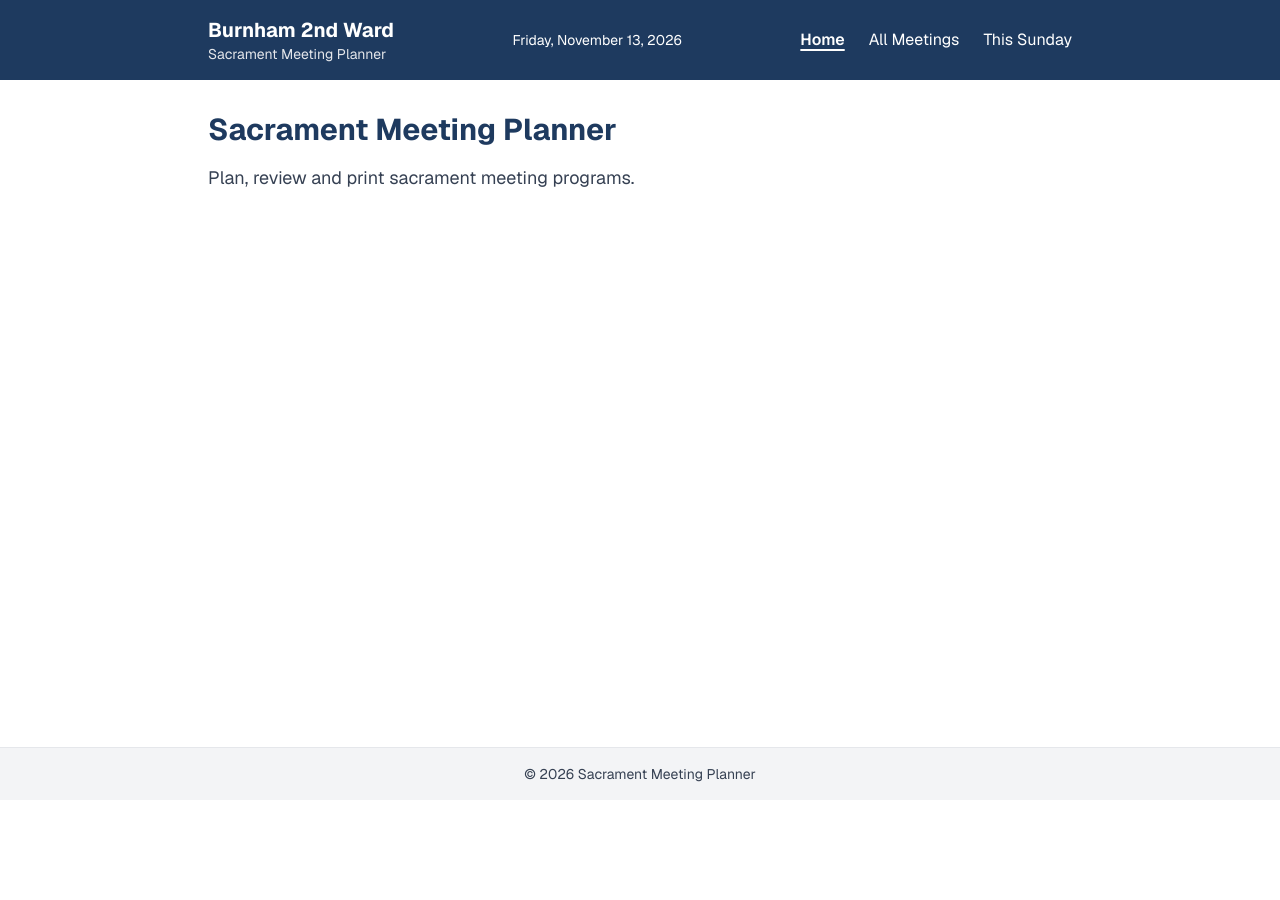
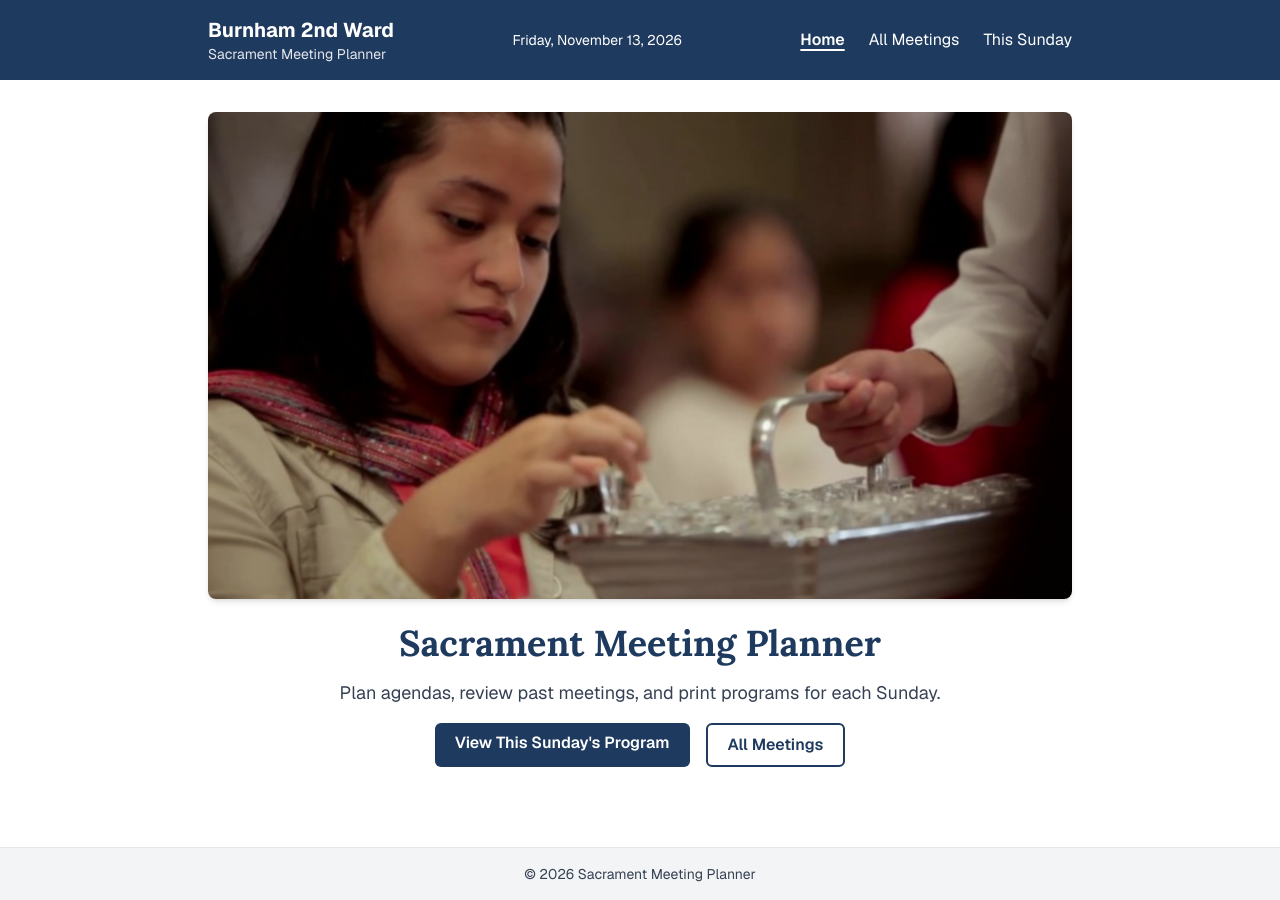
Before and after one commit to ldumlao1204/sacrament-meetings, a Next.js app: page / in a window 1280 px wide. Before the commit the page ends 800 px from the top, so only its background shows below. Built offline with nearby package versions, Linux system fonts and the light colour scheme.

Commit message:
Add Lora font and optimized hero image on home page

```diff
--- a/app/globals.css
+++ b/app/globals.css
@@ -3,6 +3,7 @@
 @theme inline {
   --font-sans: var(--font-geist-sans);
   --font-mono: var(--font-geist-mono);
+  --font-serif: var(--font-lora);
 }
 
 /* Shared design tokens: Tailwind creates bg-primary, text-primary, bg-primary-light, text-accent ... */
@@ -16,4 +17,7 @@
   body {
     @apply bg-white text-gray-900 font-sans;
   }
+  h1, h2, h3 {
+    @apply font-serif;
+  }
 }
--- a/app/layout.tsx
+++ b/app/layout.tsx
@@ -1,5 +1,5 @@
 import type { Metadata } from 'next';
-import { Geist, Geist_Mono } from 'next/font/google';
+import { Geist, Geist_Mono, Lora } from 'next/font/google';
 import './globals.css';
 import Header from '@/components/Header';
 import Footer from '@/components/Footer';
@@ -14,6 +14,11 @@ const geistMono = Geist_Mono({
   subsets: ['latin'],
 });
 
+const lora = Lora({
+  variable: '--font-lora',
+  subsets: ['latin'],
+});
+
 export const metadata: Metadata = {
   title: 'Sacrament Meeting Planner',
   description: 'Plan, review and print sacrament meeting programs.',
@@ -21,7 +26,7 @@ export const metadata: Metadata = {
 
 export default function RootLayout({ children }: LayoutProps<'/'>) {
   return (
-    <html lang="en" className={`${geistSans.variable} ${geistMono.variable} h-full antialiased`}>
+    <html lang="en" className={`${geistSans.variable} ${geistMono.variable} ${lora.variable} h-full antialiased`}>
       <body className="min-h-full flex flex-col">
         <Header />
         <main className="flex-1 w-full max-w-4xl mx-auto px-4 py-8">{children}</main>
--- a/app/page.tsx
+++ b/app/page.tsx
@@ -1,8 +1,38 @@
+import Image from 'next/image';
+import Link from 'next/link';
+
 export default function Home() {
   return (
-    <section>
-      <h1 className="text-3xl font-bold text-primary mb-4">Sacrament Meeting Planner</h1>
-      <p className="text-lg text-gray-700">Plan, review and print sacrament meeting programs.</p>
+    <section className="space-y-6">
+      <Image
+        src="/hero.png"
+        alt="A young woman partaking of the sacrament water during sacrament meeting"
+        width={1198}
+        height={675}
+        preload
+        sizes="(min-width: 896px) 864px, 100vw"
+        className="w-full h-auto rounded-lg shadow-md"
+      />
+      <div className="text-center space-y-4">
+        <h1 className="text-4xl font-bold text-primary">Sacrament Meeting Planner</h1>
+        <p className="text-lg text-gray-700 max-w-2xl mx-auto">
+          Plan agendas, review past meetings, and print programs for each Sunday.
+        </p>
+        <div className="flex flex-wrap justify-center gap-4">
+          <Link
+            href="/meetings/current"
+            className="px-5 py-2 rounded-md bg-primary text-white font-semibold hover:bg-primary/90"
+          >
+            View This Sunday&apos;s Program
+          </Link>
+          <Link
+            href="/meetings"
+            className="px-5 py-2 rounded-md border-2 border-primary text-primary font-semibold hover:bg-primary-light"
+          >
+            All Meetings
+          </Link>
+        </div>
+      </div>
     </section>
   );
 }
```
Also changed, not shown: public/hero.png (added).
